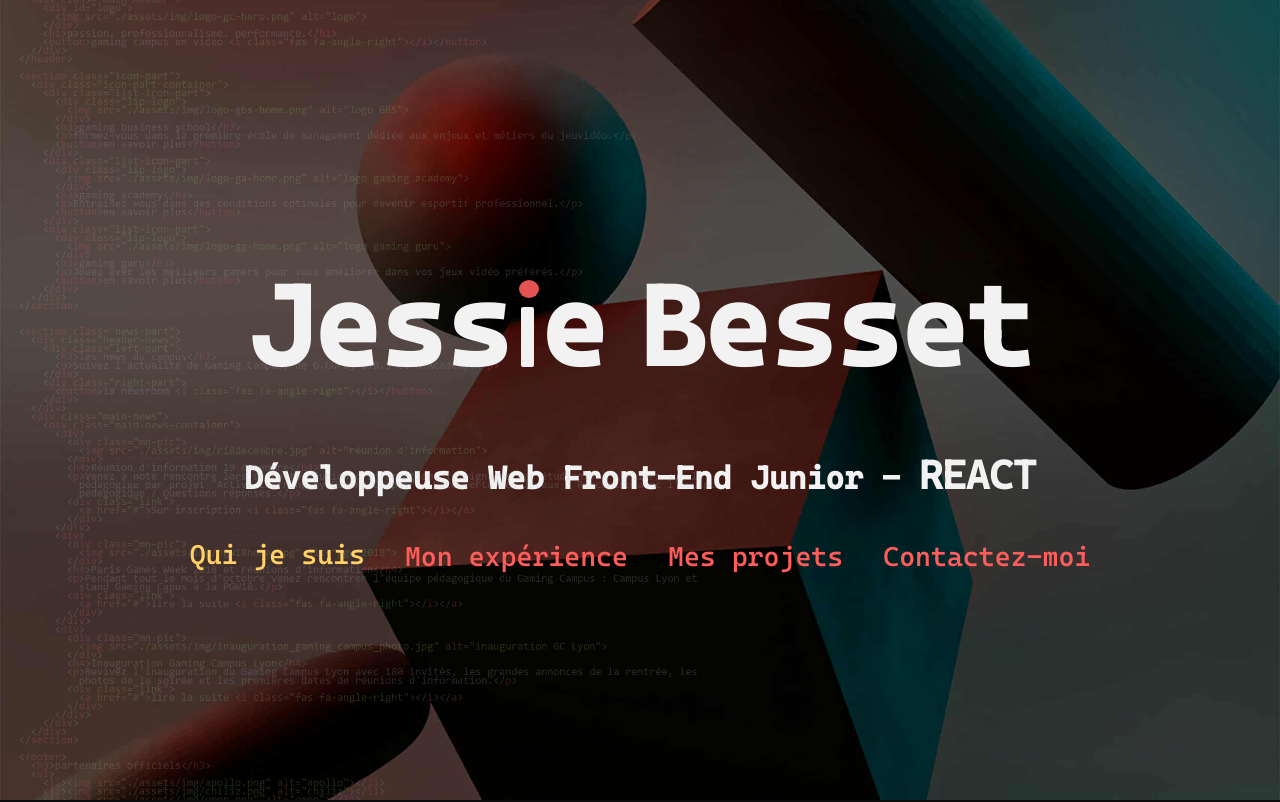
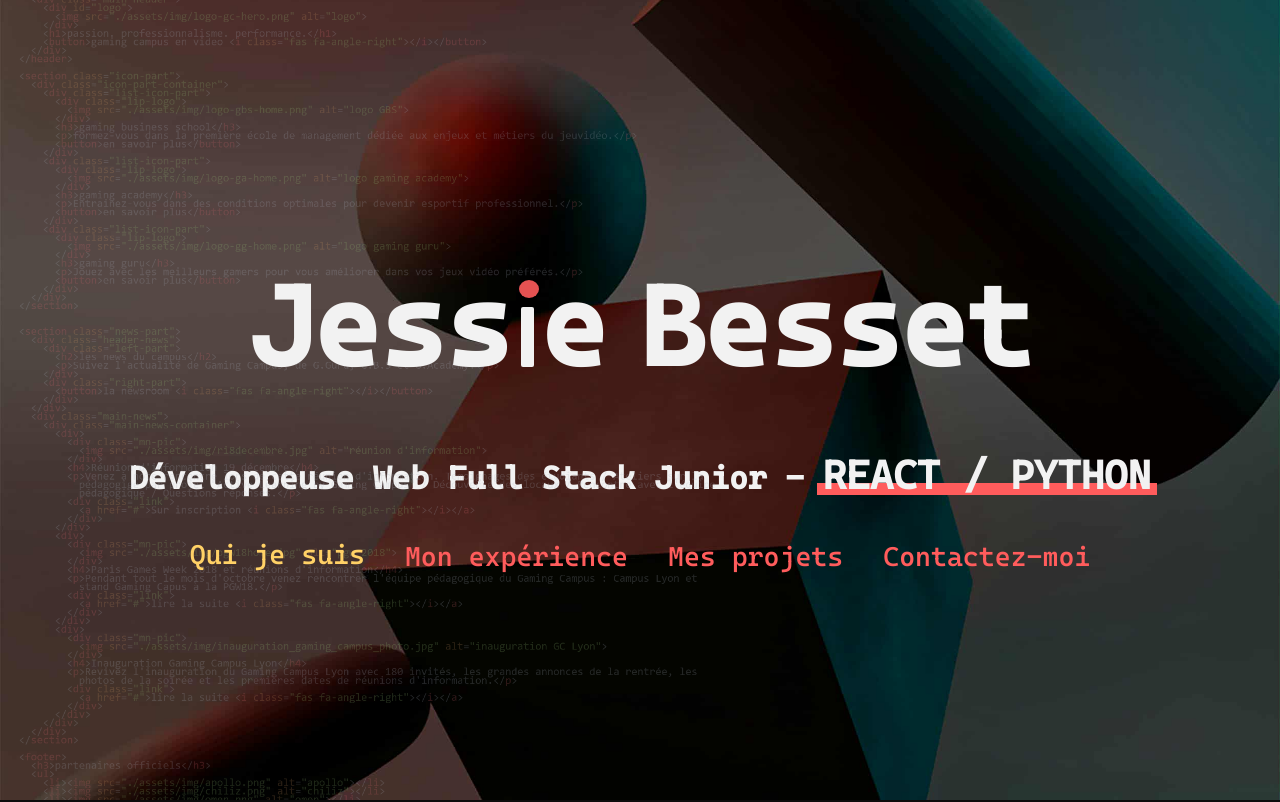
Before and after one commit to JessieTLR/Portfolio-Junior, a React (Create React App) app in the folder src/: page / in a window 1280 px wide. Shown: the top 802 px of the page. Built offline with nearby package versions, Linux system fonts and the light colour scheme; the HTML template or start-up script is replaced by a standard one.

Commit message:
modif python

```diff
--- a/src/Components/Header.js
+++ b/src/Components/Header.js
@@ -19,7 +19,7 @@ const Header = () => {
           <span className="lastname"> Besset</span>
         </h1>
         <h2>
-          Développeuse Web Front-End Junior - <span>REACT</span>{" "}
+          Développeuse Web Full Stack Junior - <span>REACT / PYTHON</span>{" "}
         </h2>
         {/*<ul className="languagesUl">
           <li className="languagesLi">HTML</li>
--- a/src/Styles/Components/_header.scss
+++ b/src/Styles/Components/_header.scss
@@ -5,6 +5,7 @@ body {
     background-position: center;
     background-repeat: no-repeat;
     height: 100vh;
+    z-index: -2;
 
     .header {
         position: relative;
@@ -105,15 +106,17 @@ body {
 
                 span {
                     position: relative;
+                    display: inline-block;
+                    z-index: 2;
                     font-size: 2.5rem;
                     color: var(--color-text);
 
                     &::after {
                         content: "";
                         position: absolute;
-                        top: 65%;
+                        top: 68%;
                         left: 50%;
-                        width: 130px;
+                        width: 340px;
                         height: 12px;
                         background-color: var(--color-accent);
                         transform: translateX(-50%);
```
